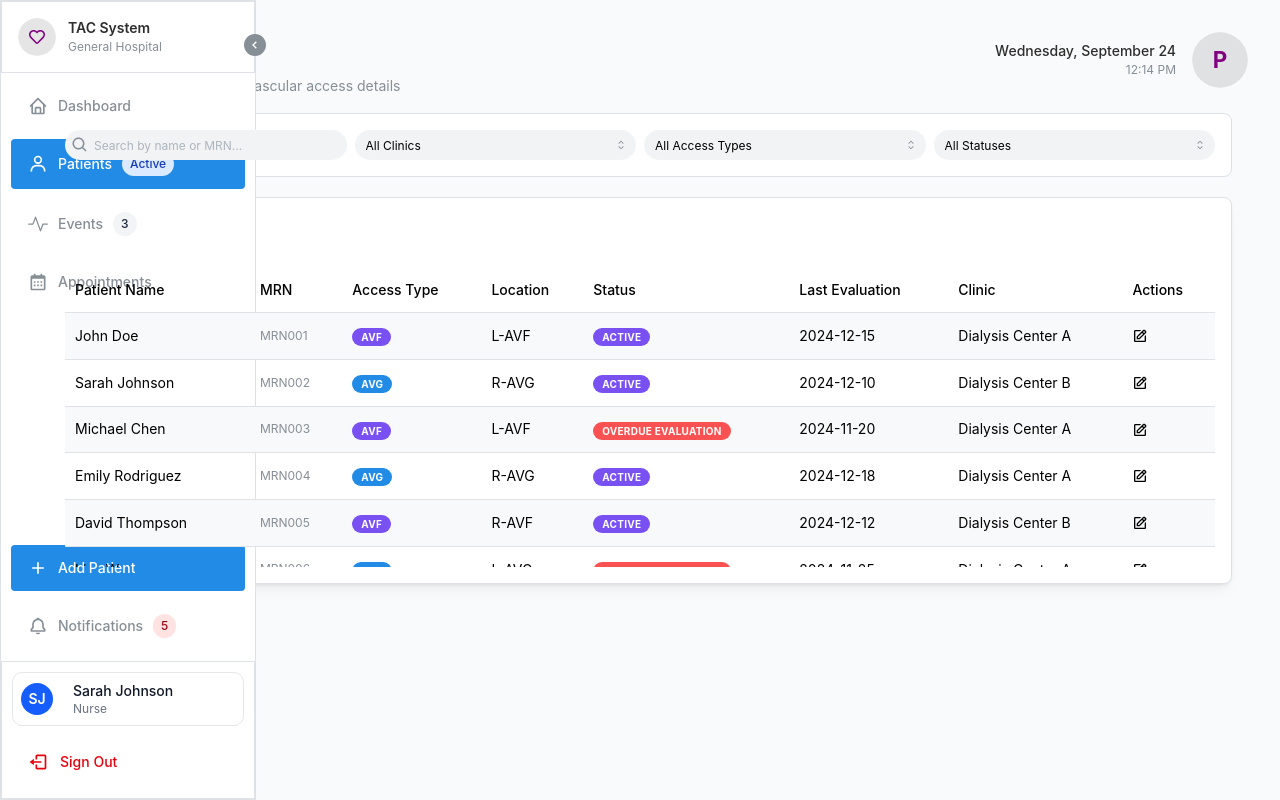
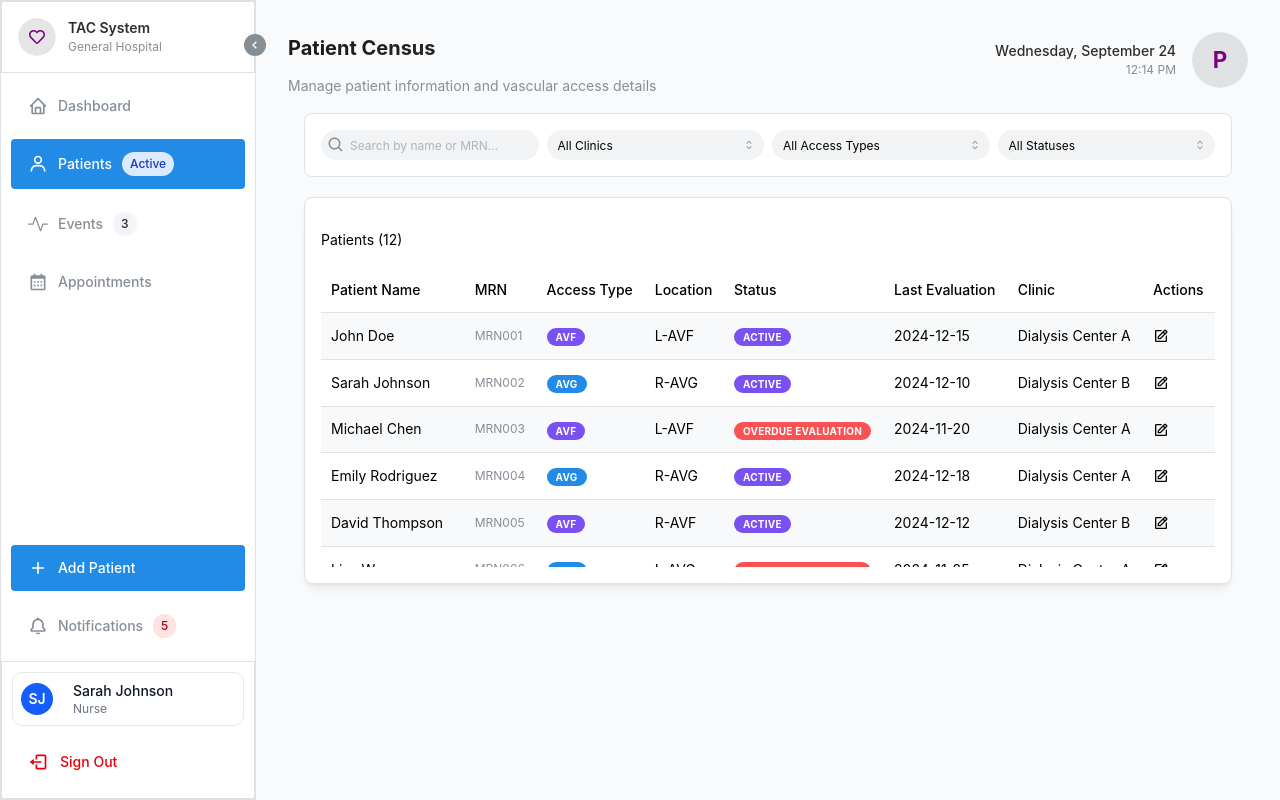
Before and after one commit to kibochamark/tac-client, a Next.js app: page /dashboard/patients in a window 1280 px wide. Built offline with nearby package versions, Linux system fonts and the light colour scheme.

Commit message:
refactor: simplify DashboardLayout structure for improved responsiveness; enhance sidebar and main content area layout for better user experience

```diff
--- a/src/app/dashboard/layout.tsx
+++ b/src/app/dashboard/layout.tsx
@@ -5,32 +5,20 @@ import Sidebar from '../../components/layout/sidebar';
 
 const DashboardLayout = ({ children }: { children: React.ReactNode }) => {
     const [isMobileMenuOpen, setIsMobileMenuOpen] = useState(false)
-    // const { isCollapsed, isMobile } = useSidebar()
 
     return (
-        <div className="min-h-screen bg-gray-50">
-            {/* Mobile-first layout */}
-            <div className="flex flex-col lg:flex-row">
-                {/* Sidebar - Hidden on mobile by default, can be toggled */}
-                <div className="lg:flex lg:flex-col lg:fixed lg:inset-y-0">
+        <div className="h-screen bg-gray-50 flex">
+            {/* Sidebar - Fixed position */}
             <Sidebar
                 isMobileMenuOpen={isMobileMenuOpen}
                 setIsMobileMenuOpen={setIsMobileMenuOpen}
             />
-                </div>
 
-                {/* Main content area - dynamically adjust margin based on sidebar state */}
-                <div
-                    className="flex flex-col flex-1 transition-all duration-300 ease-in-out"
-                    // style={{
-                    //     marginLeft: isMobile ? '0' : isCollapsed ? '64px' : '256px'
-                    // }}
-                >
-                    {/* Main content */}
-                    <main className="flex-1 lg:p-8 overflow-auto">
+            {/* Main content area - Scrollable */}
+            <div className="flex-1 flex flex-col overflow-hidden">
+                <main className="flex-1 overflow-y-auto lg:p-8">
                     {children}
                 </main>
-                </div>
             </div>
         </div>
     )
```
Lines whose indentation alone changed are shown as unchanged.
